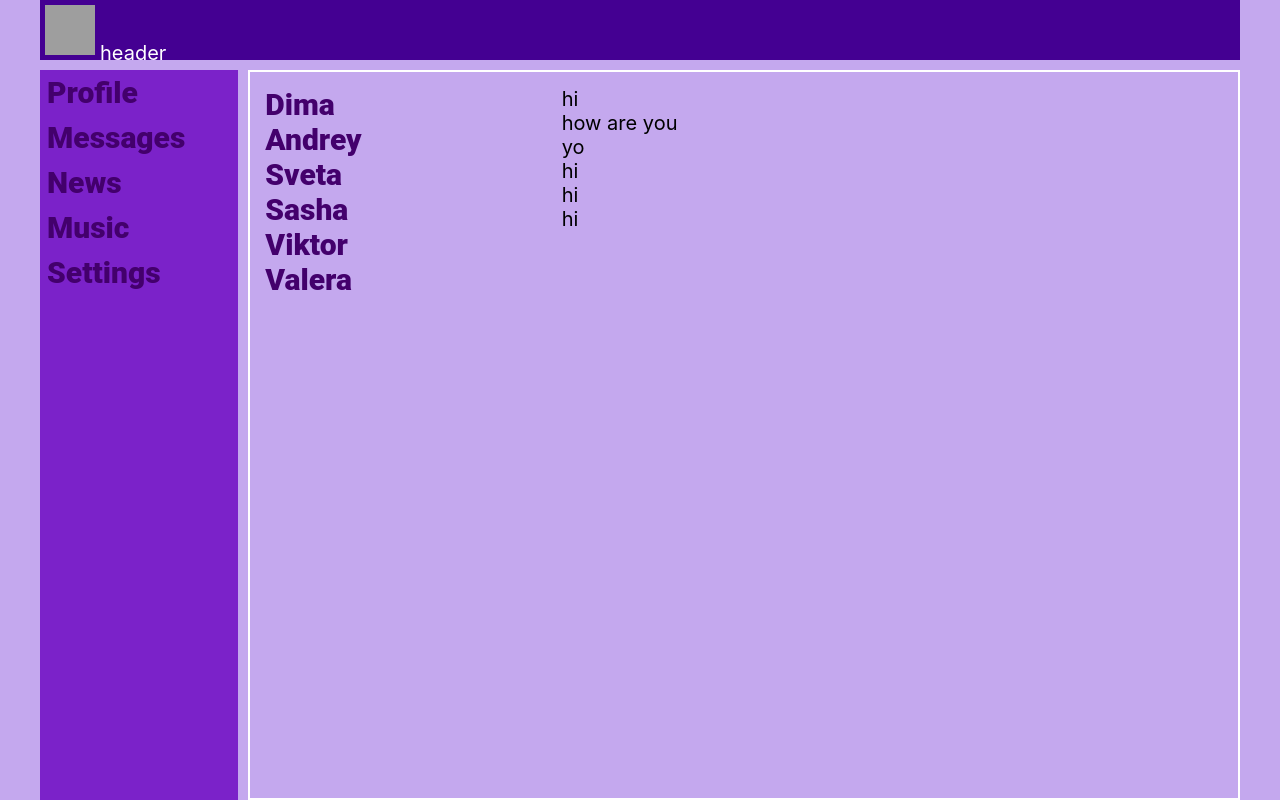
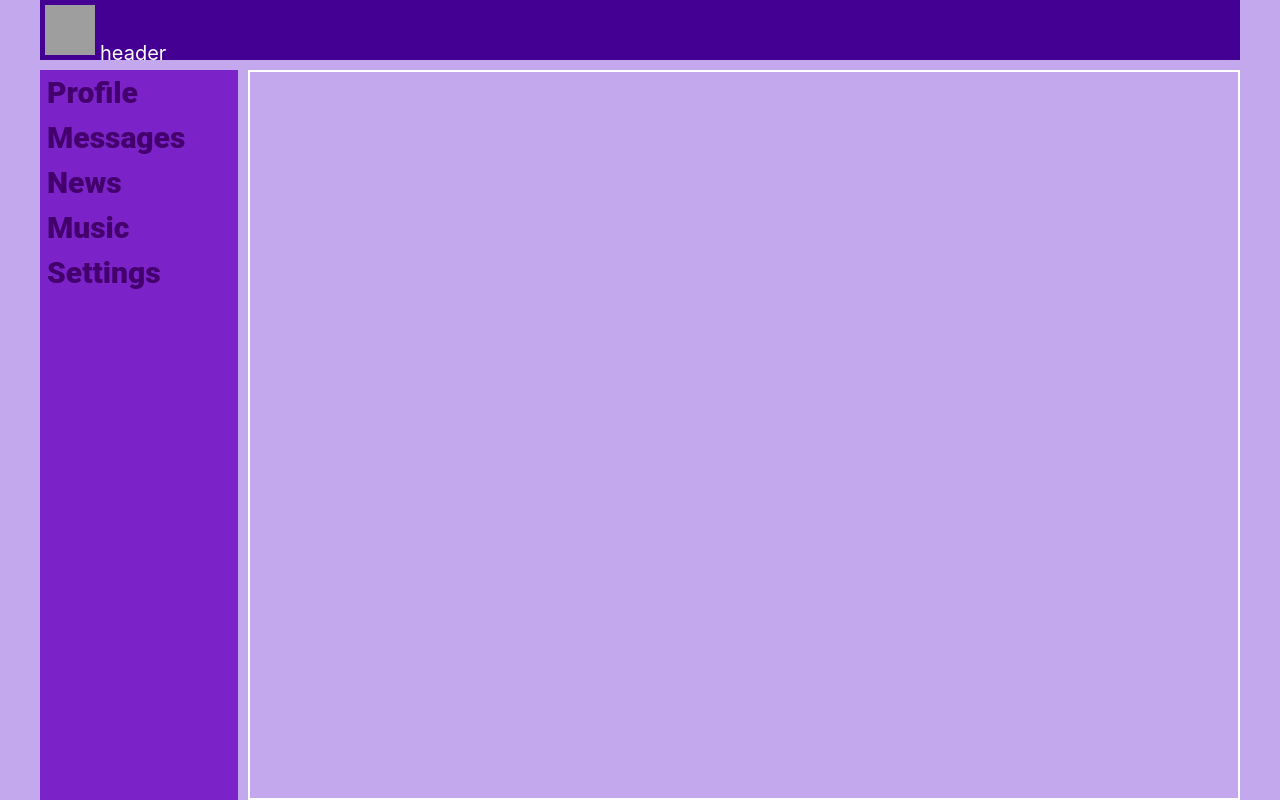
Before and after one commit to uyopon/React_first, a React (Create React App) app: page /dialogs in a window 1280 px wide. Built offline with nearby package versions, Linux system fonts and the light colour scheme; grey boxes are pictures that could not be loaded.

Commit message:
not displayed

```diff
--- a/src/components/Dialogs/Dialogs.jsx
+++ b/src/components/Dialogs/Dialogs.jsx
@@ -2,6 +2,9 @@ import React from 'react';
 import { NavLink } from 'react-router-dom';
 import s from './Dialogs.module.css'
 
+
+
+//-----------------------------КОМПОНЕНТА МЕНЯЮЩАЯ URL----------------------------------------
 const DialogItem = (props) => {
     let path = "/Dialogs/" + props.id;
     return (
@@ -13,6 +16,12 @@ const DialogItem = (props) => {
     )
 }
 
+
+
+
+
+
+
 const Message = (props) => {
     return (
         <div className={s.dialog}>
@@ -21,24 +30,66 @@ const Message = (props) => {
     )
 }
 
+
+
+
+//--------------------DATA FOR ARRAYS THAT
+
 const Dialogs = (props) => {
+    let DialogsData = [
+        { id: 1, name: 'Dima' },
+        { id: 2, name: 'Andrey' },
+        { id: 3, name: 'Sveta' },
+        { id: 4, name: 'Sasha' },
+        { id: 5, name: 'Viktor' },
+        { id: 6, name: 'Valera' },
+    ]
+    let MessagesData = [
+        { id: 1, message: 'hi' },
+        { id: 2, message: 'how are you' },
+        { id: 3, message: 'yo' },
+        { id: 4, message: 'hi' },
+        { id: 5, message: 'hi Viktor' },]
+
+
+
+
+//CREATING OF ARRAYS THAT
+
+    let dialogsElement = DialogsData.map(d => { <DialogItem name={d.name} id={d.id} /> })
+{/* <DialogItem name={DialogsData[0].name} id={DialogsData[0].id} />
+    <DialogItem name={DialogsData[1].name} id={DialogsData[1].id} />
+    <DialogItem name={DialogsData[2].name} id={DialogsData[2].id} />
+    <DialogItem name={DialogsData[3].name} id={DialogsData[3].id} />
+    <DialogItem name={DialogsData[4].name} id={DialogsData[4].id} />
+    <DialogItem name={DialogsData[5].name} id={DialogsData[5].id} /> */}
+
+    let messagesElement = MessagesData.map(m => { <Message message={m.message} id={m.id} /> })
+{/* <Message message={MessagesData[0].message} id={MessagesData[0].id} />
+    <Message message={MessagesData[1].message} id={MessagesData[1].id} />
+    <Message message={MessagesData[2].message} id={MessagesData[2].id} />
+    <Message message={MessagesData[3].message} id={MessagesData[3].id} />
+    <Message message={MessagesData[4].message} id={MessagesData[4].id} /> */}
+
+
+
+
+
+
+
+
     return (
         <div className={s.dialogs}>
             <div className={s.dialogs_items}>
-                <DialogItem name="Dima" id="1" />
-                <DialogItem name="Andrey" id="2" />
-                <DialogItem name="Sveta" id="3" />
-                <DialogItem name="Sasha" id="4" />
-                <DialogItem name="Viktor" id="5" />
-                <DialogItem name="Valera" id="6" />
+
+            {dialogsElement}
+
             </div>
             <div className={s.messages}>
-                <Message message='hi' />
-                <Message message='how are you' />
-                <Message message='yo' />
-                <Message message='hi' />
-                <Message message='hi' />
-                <Message message='hi' />
+
+                { messagesElement}
+
+
             </div>
         </div>
     )
--- a/src/components/Profile/MyPosts/MyPosts.jsx
+++ b/src/components/Profile/MyPosts/MyPosts.jsx
@@ -3,10 +3,18 @@ import s from './MyPosts.module.css'
 import Post from './Post/Post'
 
 const MyPosts = () => {
+
+    let PostData =[
+        {id:1,message:'Hi guys',LikesCount:2},
+        {id:2,message:'hello everybody',LikesCount:0},
+        {id:3,message:'my name is john',LikesCount:1},
+        {id:4,message:'I am  here',LikesCount:8},
+    ]
+
+
     return (
 
         <div className={s.padding}>
-
 
             <div className={s.border}>
                 my posts
@@ -16,10 +24,10 @@ const MyPosts = () => {
             </div>
 
             <div >
-                <Post message='Hi guys' LikesCount = '2'/>
-                <Post message='hello everybody' LikesCount = '0'/>
-                <Post message='my name is john' LikesCount = '1'/>
-                <Post message='I am  here' LikesCount = '8'/>
+                <Post message={PostData[0].message} id={PostData[0].id} LikesCount = {PostData[0].LikesCount}/>
+                <Post message={PostData[1].message} id={PostData[1].id} LikesCount = {PostData[1].LikesCount}/>
+                <Post message ={PostData[2].message} id={PostData[2].id} LikesCount = {PostData[2].LikesCount}/>
+                <Post message = {PostData[3].message} id={PostData[3].id} LikesCount = {PostData[3].LikesCount}/>
             </div>
         </div>
     )
```
